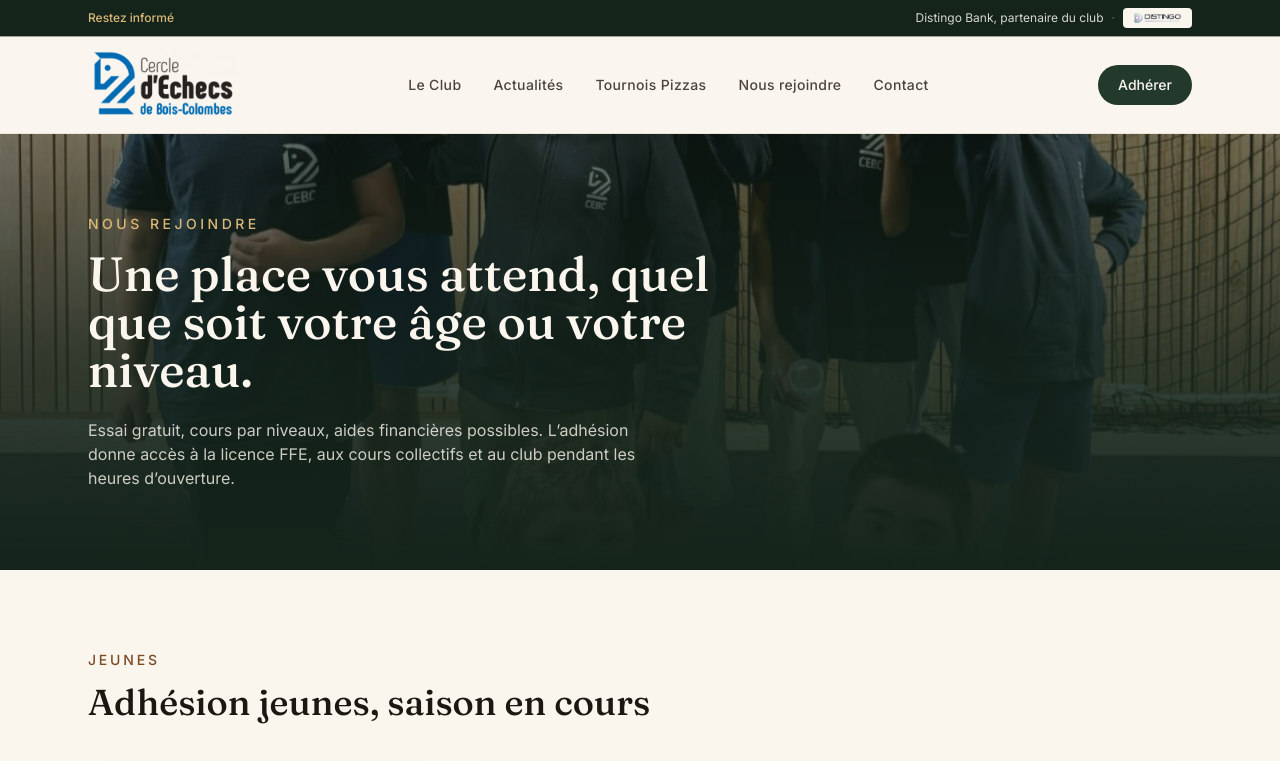
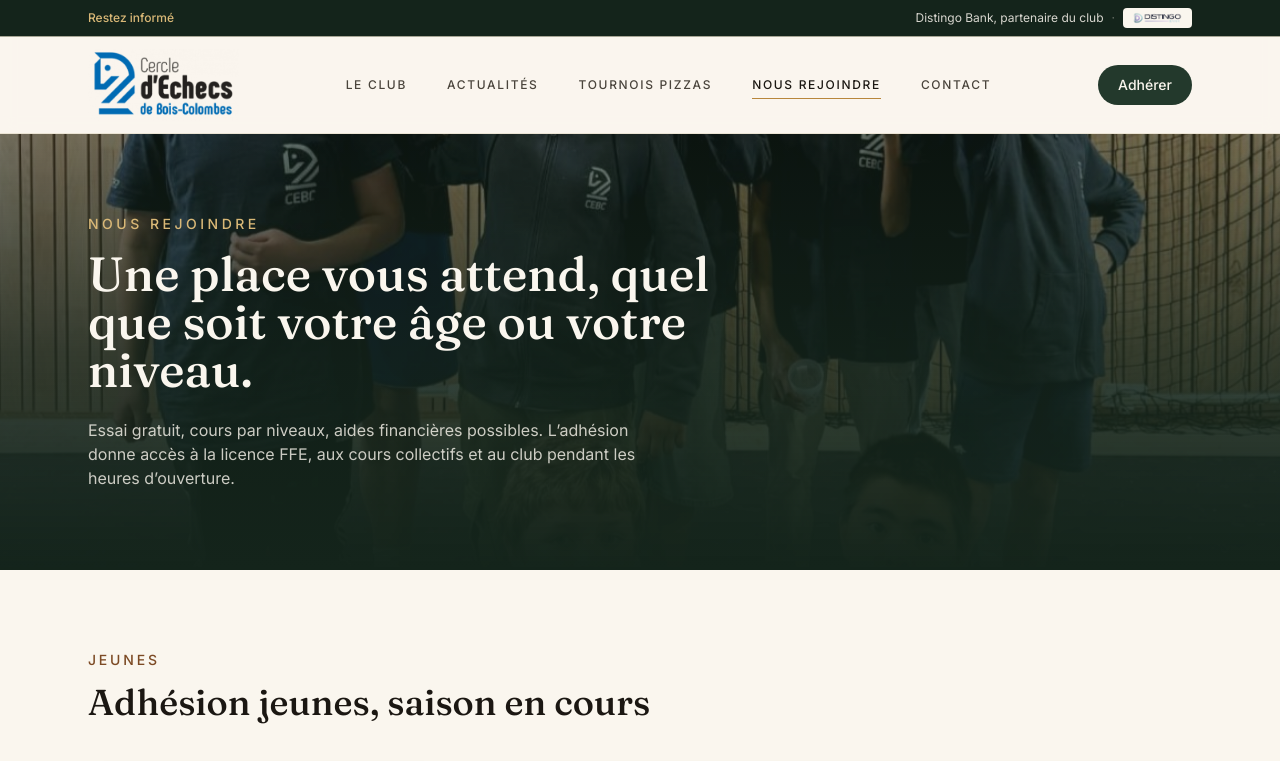
Before and after one commit to riadh-mnasri/bois-colombes-echecs, a Next.js app: page /nous-rejoindre in a window 1280 px wide. Shown: the top 761 px of the page. Built offline with nearby package versions, Linux system fonts and the light colour scheme.

Commit message:
Menu plus elegant : majuscules espacees, soulignement dore anime, indicateur de page active

```diff
--- a/src/components/Header.tsx
+++ b/src/components/Header.tsx
@@ -2,16 +2,9 @@ import Link from "next/link";
 import Image from "next/image";
 import { Container } from "./Container";
 import { NewsletterModal } from "./NewsletterModal";
+import { NavLinks } from "./NavLinks";
 import logo from "../../public/brand/logo-cebc.png";
 import distingoLogo from "../../public/brand/distingo-bank.png";
-
-const links = [
-  { href: "/le-club", label: "Le Club" },
-  { href: "/actualites", label: "Actualités" },
-  { href: "/tournois-pizzas", label: "Tournois Pizzas" },
-  { href: "/nous-rejoindre", label: "Nous rejoindre" },
-  { href: "/contact", label: "Contact" },
-];
 
 export function Header() {
   return (
@@ -42,16 +35,8 @@ export function Header() {
             />
           </Link>
 
-          <nav className="hidden items-center gap-8 md:flex">
-            {links.map((link) => (
-              <Link
-                key={link.href}
-                href={link.href}
-                className="text-sm font-medium tracking-wide text-ink-soft transition-colors hover:text-ink"
-              >
-                {link.label}
-              </Link>
-            ))}
+          <nav className="hidden items-center gap-10 md:flex">
+            <NavLinks />
           </nav>
 
           <Link
@@ -68,11 +53,7 @@ export function Header() {
               </svg>
             </summary>
             <nav className="absolute left-0 right-0 top-24 flex flex-col gap-1 border-b border-line bg-paper p-4">
-              {links.map((link) => (
-                <Link key={link.href} href={link.href} className="rounded-lg px-3 py-2.5 text-ink-soft hover:bg-paper-dim">
-                  {link.label}
-                </Link>
-              ))}
+              <NavLinks mobile />
               <NewsletterModal className="rounded-lg px-3 py-2.5 text-left font-medium text-wood hover:bg-paper-dim" />
             </nav>
           </details>
--- /dev/null
+++ b/src/components/NavLinks.tsx
@@ -0,0 +1,61 @@
+"use client";
+
+import Link from "next/link";
+import { usePathname } from "next/navigation";
+
+const links = [
+  { href: "/le-club", label: "Le Club" },
+  { href: "/actualites", label: "Actualités" },
+  { href: "/tournois-pizzas", label: "Tournois Pizzas" },
+  { href: "/nous-rejoindre", label: "Nous rejoindre" },
+  { href: "/contact", label: "Contact" },
+];
+
+export function NavLinks({ mobile = false }: { mobile?: boolean }) {
+  const pathname = usePathname();
+
+  if (mobile) {
+    return (
+      <>
+        {links.map((link) => {
+          const active = pathname === link.href;
+          return (
+            <Link
+              key={link.href}
+              href={link.href}
+              className={`rounded-lg px-3 py-2.5 text-sm font-medium ${
+                active ? "bg-paper-dim text-ink" : "text-ink-soft hover:bg-paper-dim"
+              }`}
+            >
+              {link.label}
+            </Link>
+          );
+        })}
+      </>
+    );
+  }
+
+  return (
+    <>
+      {links.map((link) => {
+        const active = pathname === link.href;
+        return (
+          <Link
+            key={link.href}
+            href={link.href}
+            className={`group relative py-1 text-xs font-medium uppercase tracking-[0.14em] transition-colors ${
+              active ? "text-ink" : "text-ink-soft hover:text-ink"
+            }`}
+          >
+            {link.label}
+            <span
+              className={`absolute -bottom-0.5 left-0 h-px w-full origin-left scale-x-0 bg-gold transition-transform duration-300 group-hover:scale-x-100 ${
+                active ? "scale-x-100" : ""
+              }`}
+            />
+          </Link>
+        );
+      })}
+    </>
+  );
+}
```
